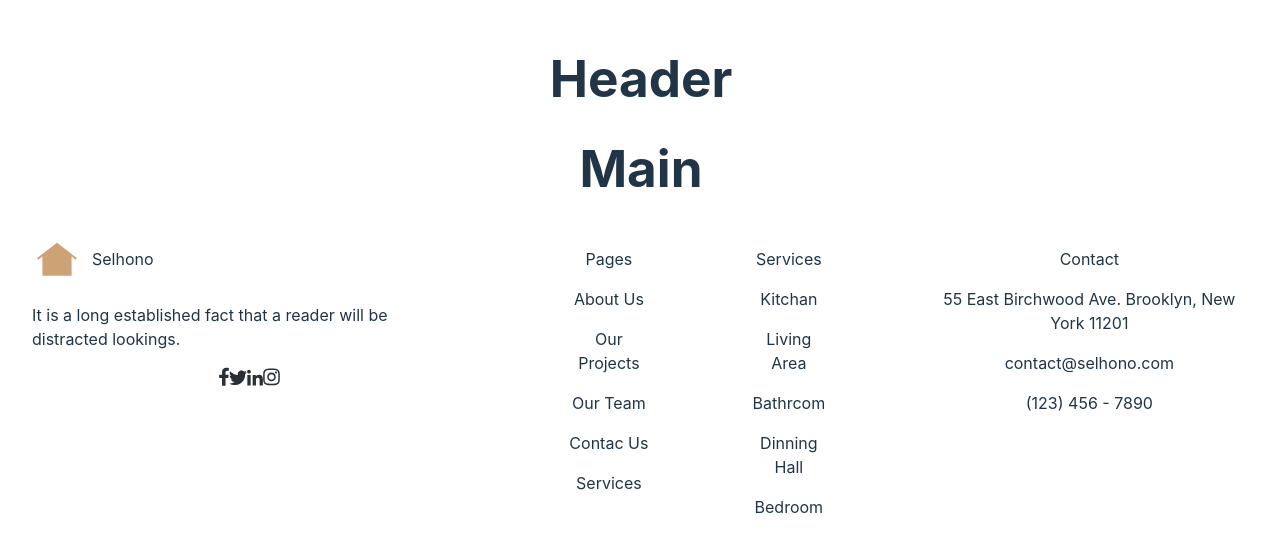
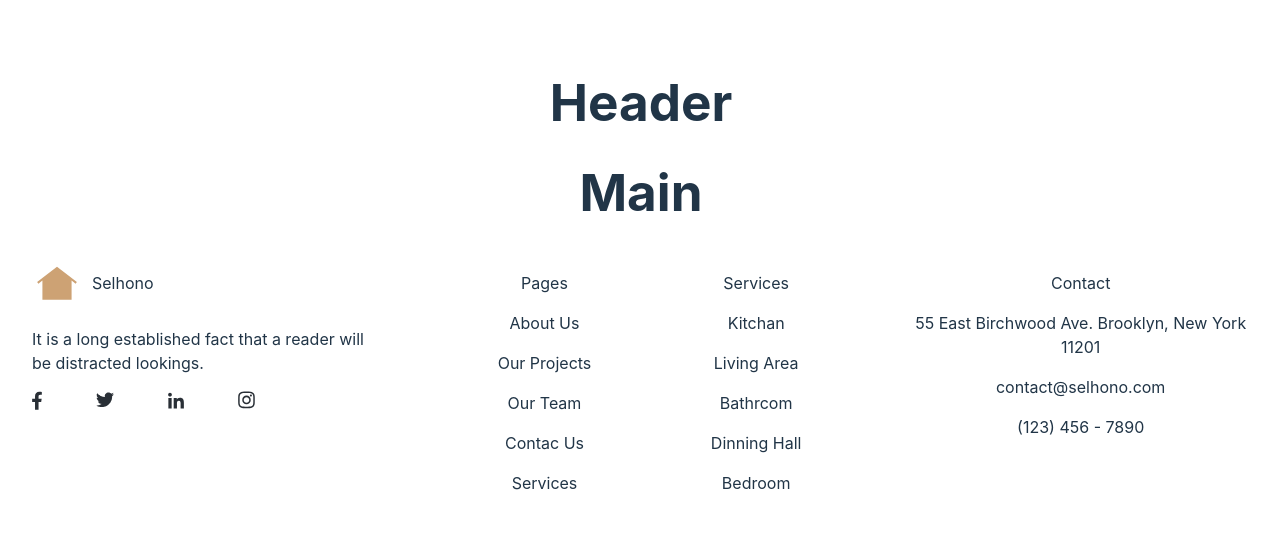
Before and after one commit to Carloseduardomelo/Projeto_Devs_Cansado, a React (Vite) app: page / in a window 1280 px wide. Shown: the part 125-676 px from the top of the page. Built offline with nearby package versions, Linux system fonts and the light colour scheme.

Commit message:
footer case la

```diff
--- a/src/components/Footer/Footer.jsx
+++ b/src/components/Footer/Footer.jsx
@@ -8,7 +8,7 @@ import instagram from "../../assets/insta.svg"
 const Footer = () => {
   return (
     <div className={style.divAll}>
-      <section>
+      <section className={style.sectionLink}>
         <section className={style.selhono}>
           <img src={casa} alt="logo da casa." />
           <p>Selhono</p>
@@ -17,7 +17,7 @@ const Footer = () => {
           It is a long established fact that a reader will be distracted
           lookings.
         </p>
-        <section>
+        <section className={style.icons}>
           <img src={face} alt="" />
           <img src={t} alt="" />
           <img src={linktin} alt="" />
@@ -25,7 +25,7 @@ const Footer = () => {
         </section>
       </section>
 
-      <section>
+      <section className={style.pages}>
         <p>Pages</p>
         <p>About Us</p>
         <p>Our Projects</p>
@@ -33,7 +33,7 @@ const Footer = () => {
         <p>Contac Us</p>
         <p>Services</p>
       </section>
-      <section>
+      <section className={style.Services}>
         <p>Services</p>
         <p>Kitchan</p>
         <p>Living Area</p>
--- a/src/components/Footer/Footer.module.css
+++ b/src/components/Footer/Footer.module.css
@@ -14,6 +14,10 @@
 
 }
 
+.sectionLink{
+    width: 393px;
+}
+
 .selhono{
     display: flex;
     align-items: center;
@@ -28,5 +32,20 @@
 }
 
 .icons{
+    display: flex;
+    align-items: center;
+    justify-content: start;
+    gap: 54px;
+}
 
+.pages{
+    width: 125px;
 }
+
+.Services{
+    width: 120px;
+}
+
+.Contact{
+    width: 258px;
+}
```
